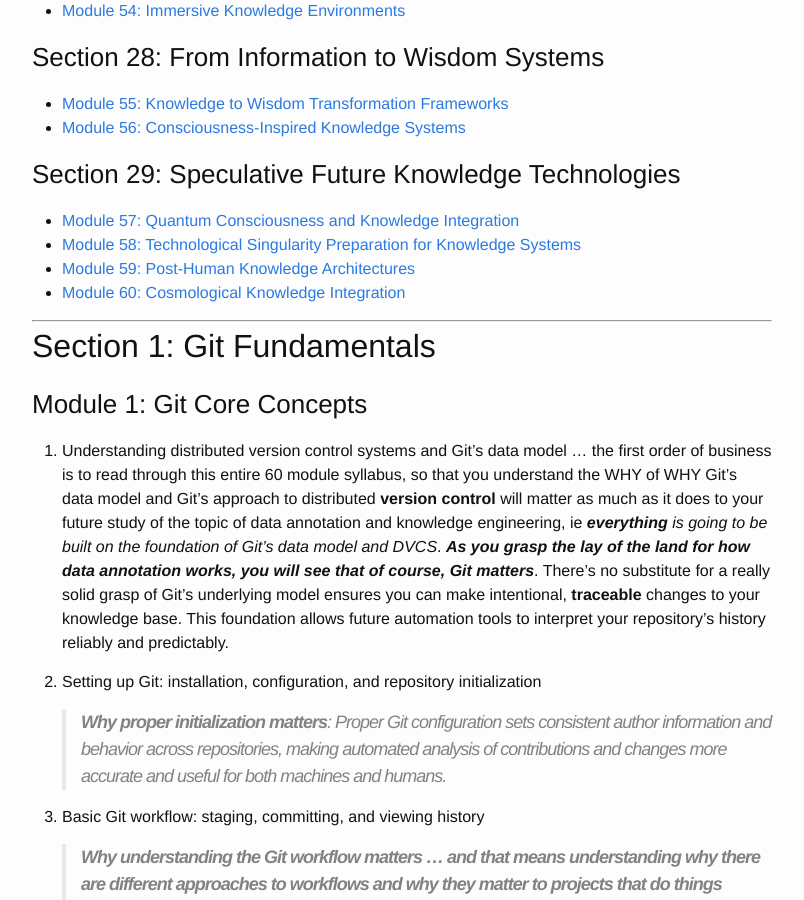
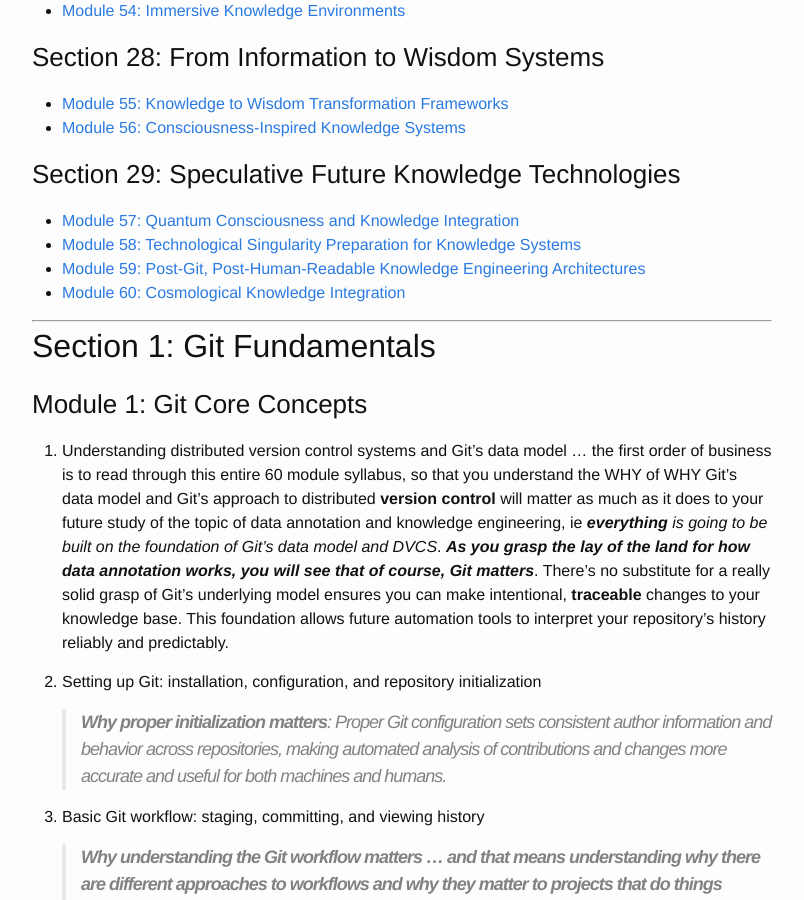
Before and after one commit to annotifyapp/annotifyapp.github.io, a Jekyll site: the page built from _posts/2025-04-07-Data-Annotation-Fundamentals-Course.MD, in a window 1280 px wide and 900 px high, scrolled down 3588 px. Shown: the whole window, without its empty margins (238-1042 px from the left). Built offline with Jekyll 4.4.1, drawn with Linux system fonts in a browser that asks for light colours; some of the changed text lies outside the part shown.

Commit message:
post git

```diff
--- a/_posts/2025-04-07-Data-Annotation-Fundamentals-Course.MD
+++ b/_posts/2025-04-07-Data-Annotation-Fundamentals-Course.MD
@@ -123,7 +123,7 @@ categories: Training
 ### Section 29: Speculative Future Knowledge Technologies
 - [Module 57: Quantum Consciousness and Knowledge Integration](#module-57-quantum-consciousness-and-knowledge-integration)
 - [Module 58: Technological Singularity Preparation for Knowledge Systems](#module-58-technological-singularity-preparation-for-knowledge-systems)
-- [Module 59: Post-Human Knowledge Architectures](#module-59-post-human-knowledge-architectures)
+- [Module 59: Post-Git, Post-Human-Readable Knowledge Engineering Architectures](#module-59-post-human-knowledge-architectures)
 - [Module 60: Cosmological Knowledge Integration](#module-60-cosmological-knowledge-integration)
 
 ---
@@ -982,7 +982,7 @@ categories: Training
 6. Creating human-in-the-loop frameworks for superintelligent knowledge cooperation
    > **Why it matters**: Meaningful participation ensures humans remain relevant partners even with vastly more capable repositories. This participation creates enduring collaborative relationships rather than obsolescence as knowledge systems advance.
 
-### Module 59: Post-Human Knowledge Architectures
+### Module 59: Post-Git, Post-Human-Readable Knowledge Engineering Architectures
 1. Implementing mind uploading interfaces for direct consciousness-knowledge integration
    > **Why it matters**: Thought transcription enables unprecedented unification of human cognition and digital knowledge. This unification creates entirely new modes of information interaction through direct mental integration with repository structures.
 2. Designing synthetic reality frameworks for immersive knowledge existence
```
